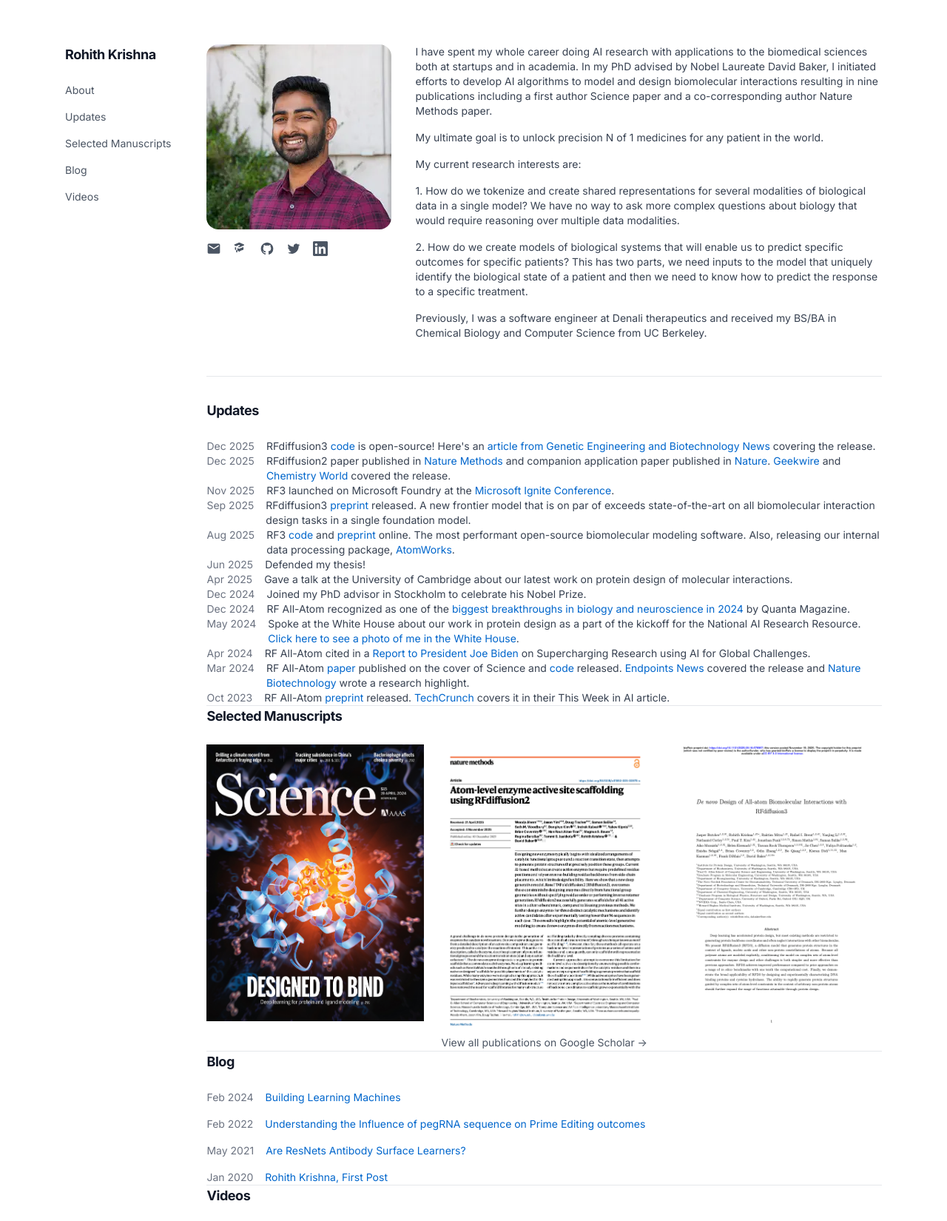
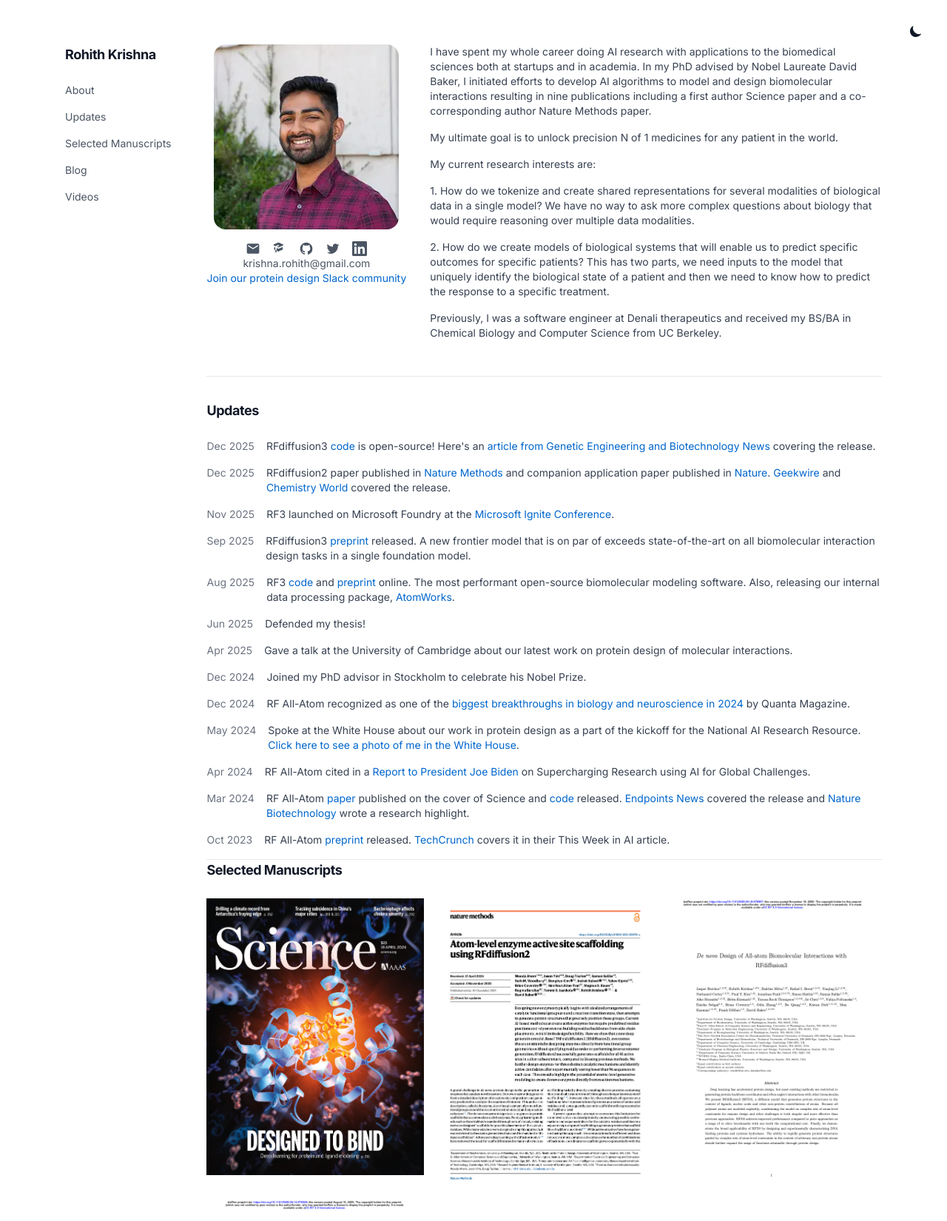
Before and after one commit to r-krishna/r-krishna.github.io, a Jekyll site: the page index.html, which Jekyll copies as it is, in a window 1280 px wide, cut to the strip 0-1650 px from the top of the page. Shown: the whole strip at 74% size. Built offline with Jekyll 4.4.1, drawn with Linux system fonts in a browser that asks for light colours.

Commit message:
Add dark mode toggle, RF3 publication, and community features
- Add functional dark mode toggle button in top right corner with theme persistence
- Add RF3 publication thumbnail linking to bioRxiv preprint
- Display email address as copyable text below social icons
- Center-align social icons with profile photo
- Add Slack community invitation link for protein design

🤖 Generated with [Claude Code](https://claude.com/claude-code)

Co-Authored-By: Claude Sonnet 4.5 <noreply@anthropic.com>

```diff
--- a/index.html
+++ b/index.html
@@ -8,6 +8,16 @@
   <link href="https://fonts.googleapis.com/css2?family=Inter:wght@400;500;600;700&display=swap" rel="stylesheet">
 </head>
 <body class="bg-white dark:bg-gray-900 text-gray-900 dark:text-gray-100">
+
+  <!-- Dark mode toggle button -->
+  <button id="theme-toggle" class="p-2 rounded-lg bg-gray-200 dark:bg-gray-700 text-gray-800 dark:text-gray-200 hover:bg-gray-300 dark:hover:bg-gray-600 transition-colors z-50" style="position: fixed; top: 2rem; right: 2rem;" aria-label="Toggle dark mode">
+    <svg id="theme-toggle-dark-icon" class="w-5 h-5 hidden" fill="currentColor" viewBox="0 0 20 20">
+      <path d="M17.293 13.293A8 8 0 016.707 2.707a8.001 8.001 0 1010.586 10.586z"></path>
+    </svg>
+    <svg id="theme-toggle-light-icon" class="w-5 h-5 hidden" fill="currentColor" viewBox="0 0 20 20">
+      <path d="M10 2a1 1 0 011 1v1a1 1 0 11-2 0V3a1 1 0 011-1zm4 8a4 4 0 11-8 0 4 4 0 018 0zm-.464 4.95l.707.707a1 1 0 001.414-1.414l-.707-.707a1 1 0 00-1.414 1.414zm2.12-10.607a1 1 0 010 1.414l-.706.707a1 1 0 11-1.414-1.414l.707-.707a1 1 0 011.414 0zM17 11a1 1 0 100-2h-1a1 1 0 100 2h1zm-7 4a1 1 0 011 1v1a1 1 0 11-2 0v-1a1 1 0 011-1zM5.05 6.464A1 1 0 106.465 5.05l-.708-.707a1 1 0 00-1.414 1.414l.707.707zm1.414 8.486l-.707.707a1 1 0 01-1.414-1.414l.707-.707a1 1 0 011.414 1.414zM4 11a1 1 0 100-2H3a1 1 0 000 2h1z" fill-rule="evenodd" clip-rule="evenodd"></path>
+    </svg>
+  </button>
 
   <!-- Main container with sidebar -->
   <div class="flex max-w-6xl mx-auto" style="padding-top: 60px;">
@@ -30,8 +40,8 @@
   <section id="about" class="pb-6">
     <div class="flex flex-col md:flex-row gap-8 mb-12">
       <!-- Photo -->
-      <div class="flex-shrink-0">
-        <img src="/images/headshot.png" alt="Rohith Krishna" class="w-48 h-48 rounded-2xl object-cover mb-4">
+      <div class="flex-shrink-0 flex flex-col items-center">
+        <img src="/images/headshot.png" alt="Rohith Krishna" class="w-56 h-56 rounded-2xl object-cover mb-4">
 
         <!-- Contact Links -->
         <div class="flex gap-4 text-gray-600 dark:text-gray-400">
@@ -61,6 +71,8 @@
             </svg>
           </a>
         </div>
+        <p class="text-sm text-gray-600 dark:text-gray-400 text-center mt-3">krishna.rohith@gmail.com</p>
+        <a href="https://join.slack.com/t/proteinmodelfoundry/shared_invite/zt-3kpwru8c6-nrmTW6LNHnSE7h16GNnfLA" target="_blank" style="color: #0066cc;" class="text-sm hover:underline text-center mt-2 block">Join our protein design Slack community</a>
       </div>
 
       <!-- Bio -->
@@ -93,7 +105,13 @@
   <section id="updates" class="pt-8 pb-12 border-t border-gray-200 dark:border-gray-700">
     <h2 class="text-lg font-bold mb-6">Updates</h2>
 
-    <div class="grid grid-cols-1 md:grid-cols-2 gap-x-12 gap-y-4">
+    <div style="columns: 1; column-gap: 3rem;">
+      <style>
+        @media (min-width: 768px) {
+          #updates > div { columns: 2; }
+        }
+        #updates > div > div { break-inside: avoid; margin-bottom: 1rem; }
+      </style>
       <!-- Update items - add your actual updates here -->
       <div class="flex gap-4">
         <div class="text-sm text-gray-500 dark:text-gray-400 w-24 flex-shrink-0">Dec 2025</div>
@@ -206,6 +224,10 @@
 
       <a href="https://www.biorxiv.org/content/10.1101/2025.09.18.676967v2" target="_blank" class="block border border-gray-200 dark:border-gray-700 rounded overflow-hidden hover:shadow-lg transition-shadow">
         <img src="/assets/papers/rfdiffusion3.png" alt="RFdiffusion3" class="w-full h-auto object-cover aspect-[8.5/11]">
+      </a>
+
+      <a href="https://www.biorxiv.org/content/10.1101/2025.08.14.670328v2" target="_blank" class="block border border-gray-200 dark:border-gray-700 rounded overflow-hidden hover:shadow-lg transition-shadow">
+        <img src="/assets/papers/rf3.png" alt="RF3" class="w-full h-auto object-cover aspect-[8.5/11]">
       </a>
 
       <!-- Add more paper thumbnails -->
@@ -325,15 +347,36 @@
 
   <!-- Dark mode toggle script -->
   <script>
-    // Simple dark mode toggle (optional - remove if not needed)
     const html = document.documentElement;
+    const themeToggleBtn = document.getElementById('theme-toggle');
+    const themeToggleDarkIcon = document.getElementById('theme-toggle-dark-icon');
+    const themeToggleLightIcon = document.getElementById('theme-toggle-light-icon');
+
+    // Get current theme from localStorage or default to light
     const currentTheme = localStorage.getItem('theme') || 'light';
 
+    // Set initial theme
     if (currentTheme === 'dark') {
       html.classList.add('dark');
+      themeToggleLightIcon.classList.remove('hidden');
+    } else {
+      themeToggleDarkIcon.classList.remove('hidden');
     }
 
-    // You can add a toggle button later if needed
+    // Toggle theme on button click
+    themeToggleBtn.addEventListener('click', function() {
+      if (html.classList.contains('dark')) {
+        html.classList.remove('dark');
+        localStorage.setItem('theme', 'light');
+        themeToggleLightIcon.classList.add('hidden');
+        themeToggleDarkIcon.classList.remove('hidden');
+      } else {
+        html.classList.add('dark');
+        localStorage.setItem('theme', 'dark');
+        themeToggleDarkIcon.classList.add('hidden');
+        themeToggleLightIcon.classList.remove('hidden');
+      }
+    });
   </script>
 
 </body>
```
Also changed, not shown: assets/papers/rf3.png (added).
